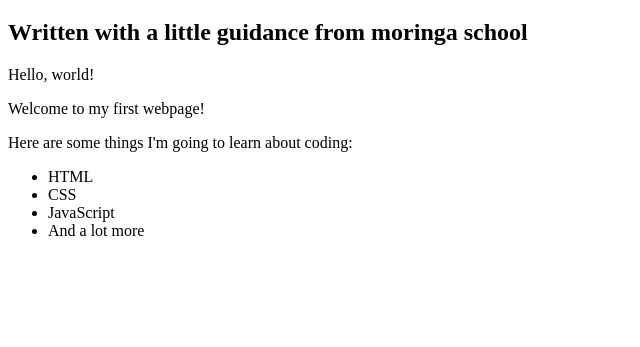
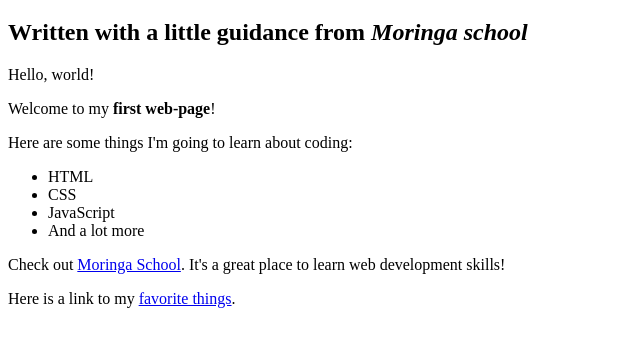
Before and after one commit to RachelAya/First-webpage, a plain HTML site: page my-first-website.html in a window 1280 px wide. Shown: the part 61-408 px from the top of the page, without its empty margins (0-640 px from the left). Drawn offline with Linux system fonts and the light colour scheme.

Commit message:
Add inline elements

```diff
--- a/my-first-website.html
+++ b/my-first-website.html
@@ -5,15 +5,20 @@
 </head>
 <body>
   <h1>My first webpage</h1>
-  <h2>Written with a little guidance from moringa school</h2>
+  <h2>Written with a little guidance from <em>Moringa school</em></h2>
 <p>Hello, world!</p>
-<p>Welcome to my first webpage!</p>
+<p>Welcome to my <strong> first web-page</strong>!</p>
 <p>Here are some things I'm going to learn about coding:</p>
+
 <ul>
   <li>HTML</li>
   <li>CSS</li>
   <li>JavaScript</li>
   <li>And a lot more</li>
 </ul>
+
+</p>Check out <a href="http://moringaschool.com/">Moringa School</a>. It's a great place to learn web development skills!</p>
+<p>Here is a link to my <a href="favorite-things.html">favorite things</a>.</p>
+
 </body>
 </html>
```
